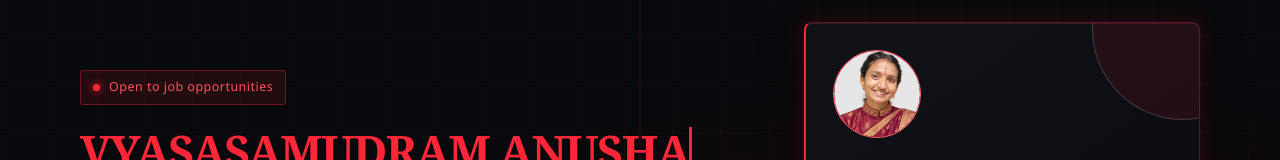
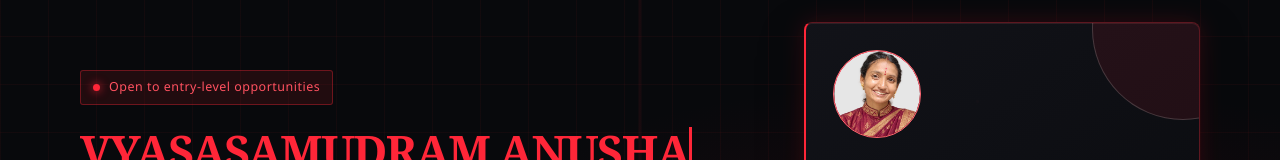
Before and after one commit to anu726881-ram/vyasasamudramanusha-portfolio, a plain HTML site: page index.html in a window 1280 px wide. Shown: the part 129-289 px from the top of the page. Drawn offline with Linux system fonts and the light colour scheme.

Commit message:
Update index.html

```diff
--- a/index.html
+++ b/index.html
@@ -27,7 +27,7 @@
     <section class="hero" id="home">
       <div class="container hero-grid">
         <div>
-          <div class="eyebrow">Open to job opportunities</div>
+          <div class="eyebrow">Open to entry-level opportunities</div>
           <h1><span class="typewriter">VYASASAMUDRAM ANUSHA</span></h1>
           <p class="hero-subtitle">MBA Finance Graduate | Finance, Banking &amp; Business Operations</p>
           <p style="color:var(--muted);max-width:650px">A finance graduate with a background in Computer Applications and internship exposure to spreadsheet-based data handling. Interested in entry-level opportunities across banking, companies, and other industries in finance, accounts, taxation, ERP support, or data operations.</p>
```
